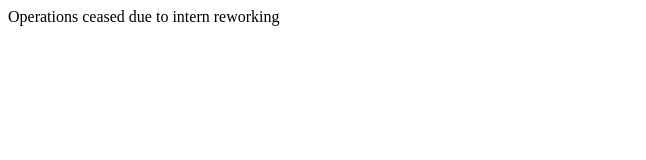
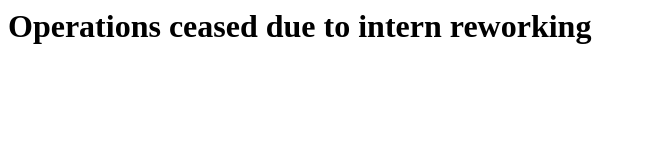
Before and after one commit to Our-Code-24/opensearch, a website: page html/index.html in a window 1280 px wide. Shown: the whole page, without its empty margins (0-646 px from the left). Drawn offline with Linux system fonts and the light colour scheme.

Commit message:
Update index.html

```diff
--- a/html/index.html
+++ b/html/index.html
@@ -1,5 +1,5 @@
 <html>
   <body>
-    Operations ceased due to intern reworking
+    <h1>Operations ceased due to intern reworking</h1>
   </body>
 </html>
```
